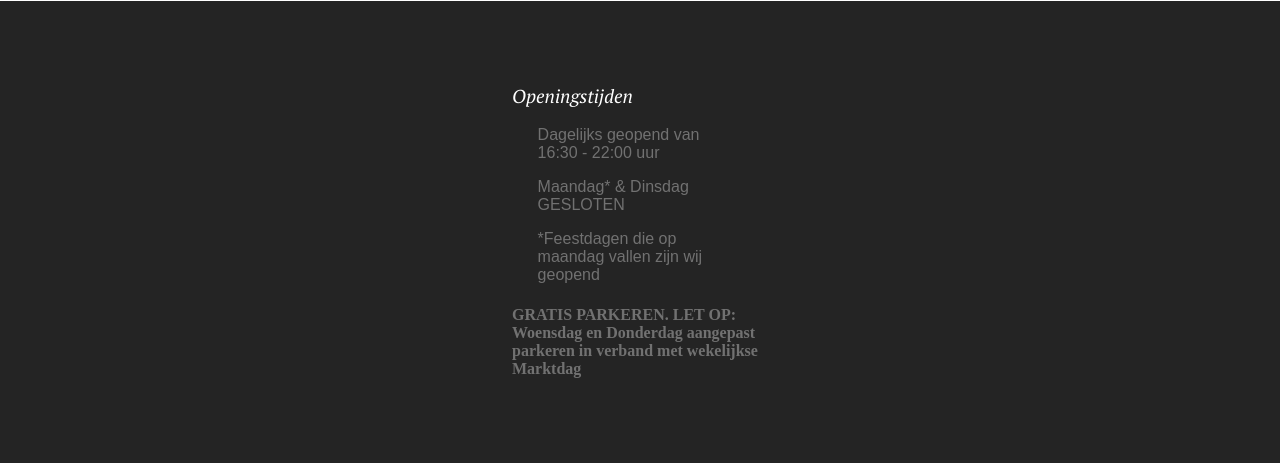
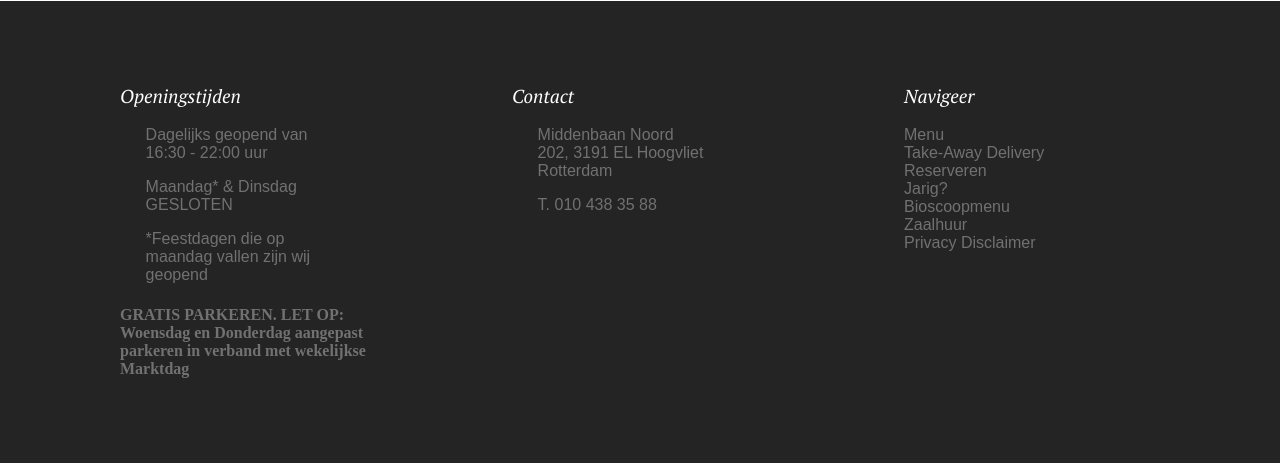
Before and after one commit to Priy4s/CLE2, a PHP site: page /reservation_create/reservationform.php in a window 1280 px wide. Shown: the part 1135-1598 px from the top of the page. Run offline with PHP 8.4, Linux system fonts and the light colour scheme.

Commit message:
footer fix

```diff
--- a/reservation_create/reservationform.php
+++ b/reservation_create/reservationform.php
@@ -87,7 +87,6 @@ if (isset($_POST['submit'])) {
     <title>Resevering</title>
 </head>
 <body>
-<body>
 <nav>
     <div class="navbar">
         <div>
@@ -171,6 +170,21 @@ if (isset($_POST['submit'])) {
         <h4>GRATIS PARKEREN. LET OP: Woensdag en Donderdag aangepast parkeren in verband met wekelijkse Marktdag
         </h4>
     </div>
+    <div>
+        <h3>Contact</h3>
+        <p>Middenbaan Noord 202, 3191 EL Hoogvliet Rotterdam</p>
+        <p>T. 010 438 35 88</p>
+    </div>
+    <div class="footernav">
+        <h3>Navigeer</h3>
+        <a href="">Menu</a>
+        <a href="">Take-Away Delivery</a>
+        <a href="">Reserveren</a>
+        <a href="">Jarig?</a>
+        <a href="">Bioscoopmenu</a>
+        <a href="">Zaalhuur</a>
+        <a href="">Privacy Disclaimer</a>
+    </div>
 </footer>
 </div>
 </body>
```
